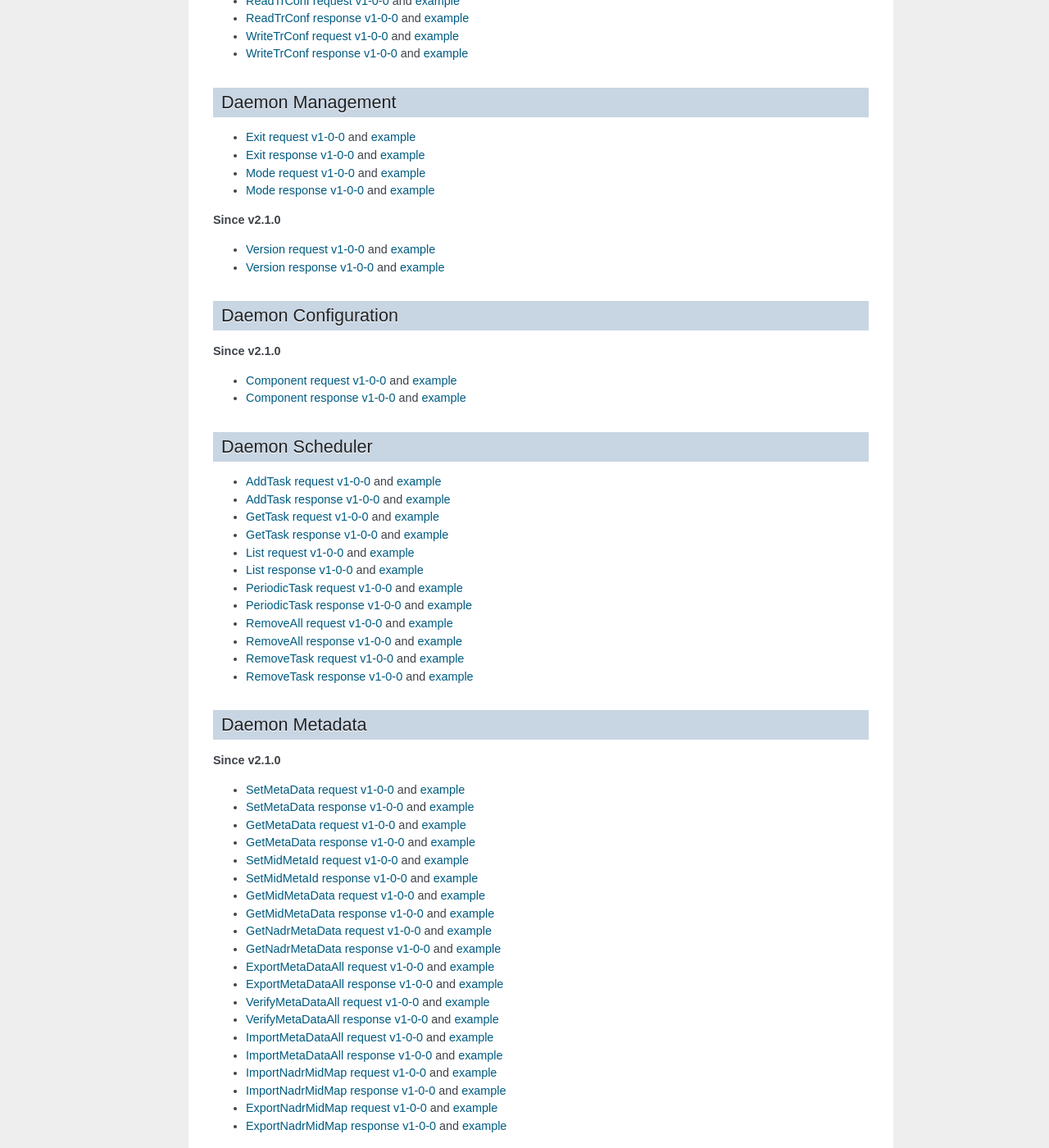
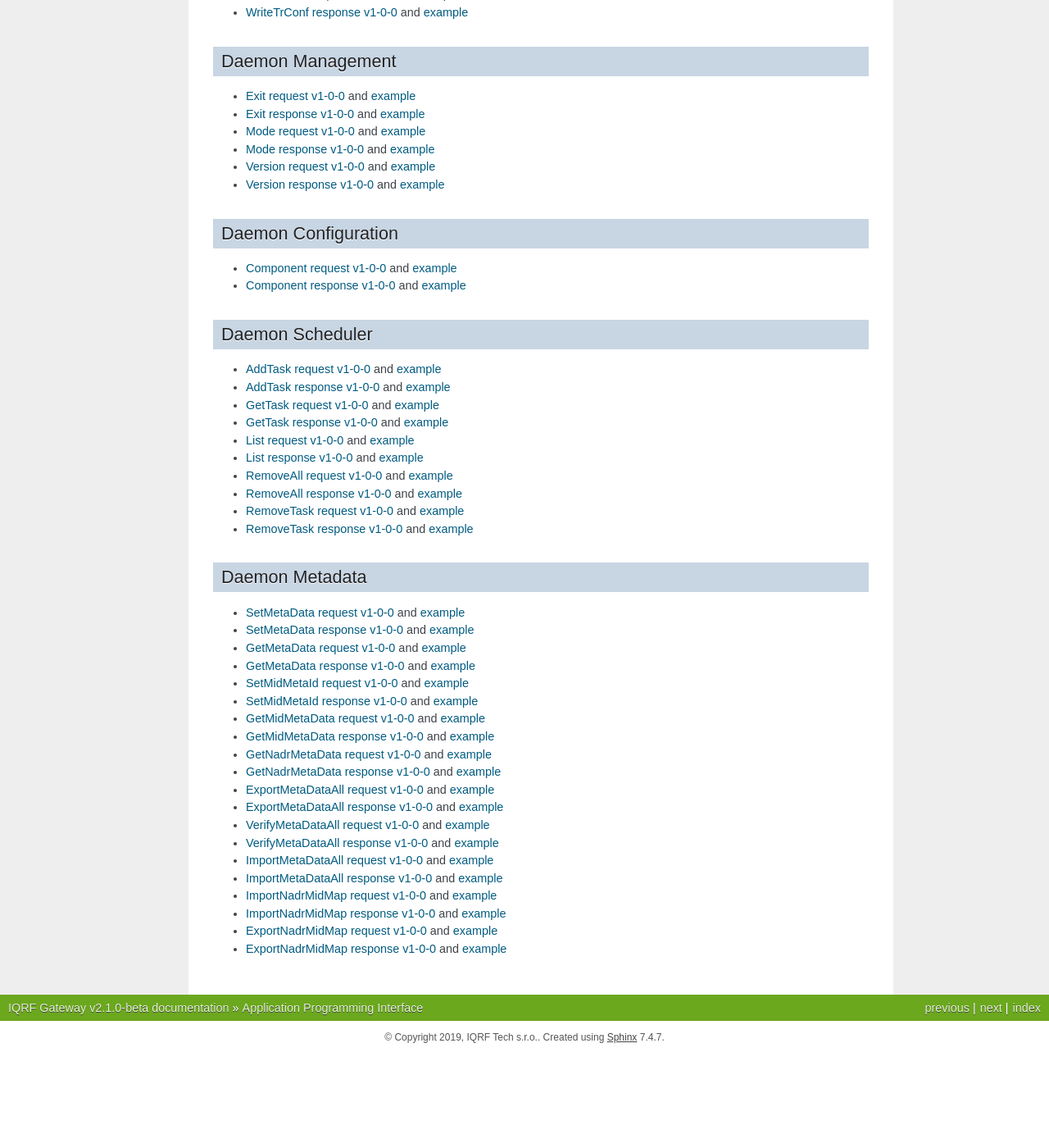
Before and after one commit to iqrf/iqrf-gateway-docs, a Sphinx documentation site: the page built from source/api.rst, in a window 1280 px wide and 1400 px high, scrolled down 6203 px. Shown: the whole window at 82% size. Built offline with Sphinx 7.4.7, drawn with Linux system fonts in a browser that asks for light colours; after the commit the page ends 7488 px from its top, so only the background shows below that.

Commit message:
Update scheduler API doc

```diff
--- a/source/api.rst
+++ b/source/api.rst
@@ -623,9 +623,6 @@
 - `BondNodeLocal response v1-0-0`_ and `example`__
 - `SmartConnect request v1-0-0`_ and `example`__
 - `SmartConnect response v1-0-0`_ and `example`__
-
-**Since v2.1.0**
-
 - `RemoveBond request v1-0-0`_ and `example`__
 - `RemoveBond response v1-0-0`_ and `example`__
 
@@ -677,9 +674,6 @@
 - `Exit response v1-0-0`_ and `example`__
 - `Mode request v1-0-0`_ and `example`__
 - `Mode response v1-0-0`_ and `example`__
-
-**Since v2.1.0**
-
 - `Version request v1-0-0`_ and `example`__
 - `Version response v1-0-0`_ and `example`__
 
@@ -699,8 +693,6 @@
 Daemon Configuration
 --------------------
 
-**Since v2.1.0**
-
 - `Component request v1-0-0`_ and `example`__
 - `Component response v1-0-0`_ and `example`__
 
@@ -718,8 +710,6 @@
 - `GetTask response v1-0-0`_ and `example`__
 - `List request v1-0-0`_ and `example`__
 - `List response v1-0-0`_ and `example`__
-- `PeriodicTask request v1-0-0`_ and `example`__
-- `PeriodicTask response v1-0-0`_ and `example`__
 - `RemoveAll request v1-0-0`_ and `example`__
 - `RemoveAll response v1-0-0`_ and `example`__
 - `RemoveTask request v1-0-0`_ and `example`__
@@ -737,10 +727,6 @@
 .. __: https://apidocs.iqrf.org/iqrf-gateway-daemon/json/iqrf/examples/mngScheduler_List-request-1-0-0-example.json
 .. _`List response v1-0-0`: https://apidocs.iqrf.org/iqrf-gateway-daemon/json/#iqrf/mngScheduler_List-response-1-0-0.json
 .. __: https://apidocs.iqrf.org/iqrf-gateway-daemon/json/iqrf/examples/mngScheduler_List-response-1-0-0-example.json
-.. _`PeriodicTask request v1-0-0`: https://apidocs.iqrf.org/iqrf-gateway-daemon/json/#iqrf/mngScheduler_PeriodicTask-request-1-0-0.json
-.. __: https://apidocs.iqrf.org/iqrf-gateway-daemon/json/iqrf/examples/mngScheduler_PeriodicTask-request-1-0-0-example.json
-.. _`PeriodicTask response v1-0-0`: https://apidocs.iqrf.org/iqrf-gateway-daemon/json/#iqrf/mngScheduler_PeriodicTask-response-1-0-0.json
-.. __: https://apidocs.iqrf.org/iqrf-gateway-daemon/json/iqrf/examples/mngScheduler_PeriodicTask-response-1-0-0-example.json
 .. _`RemoveAll request v1-0-0`: https://apidocs.iqrf.org/iqrf-gateway-daemon/json/#iqrf/mngScheduler_RemoveAll-request-1-0-0.json
 .. __: https://apidocs.iqrf.org/iqrf-gateway-daemon/json/iqrf/examples/mngScheduler_RemoveAll-request-1-0-0-example.json
 .. _`RemoveAll response v1-0-0`: https://apidocs.iqrf.org/iqrf-gateway-daemon/json/#iqrf/mngScheduler_RemoveAll-response-1-0-0.json
@@ -752,8 +738,6 @@
 
 Daemon Metadata
 ---------------
-
-**Since v2.1.0**
 
 - `SetMetaData request v1-0-0`_ and `example`__
 - `SetMetaData response v1-0-0`_ and `example`__
```
